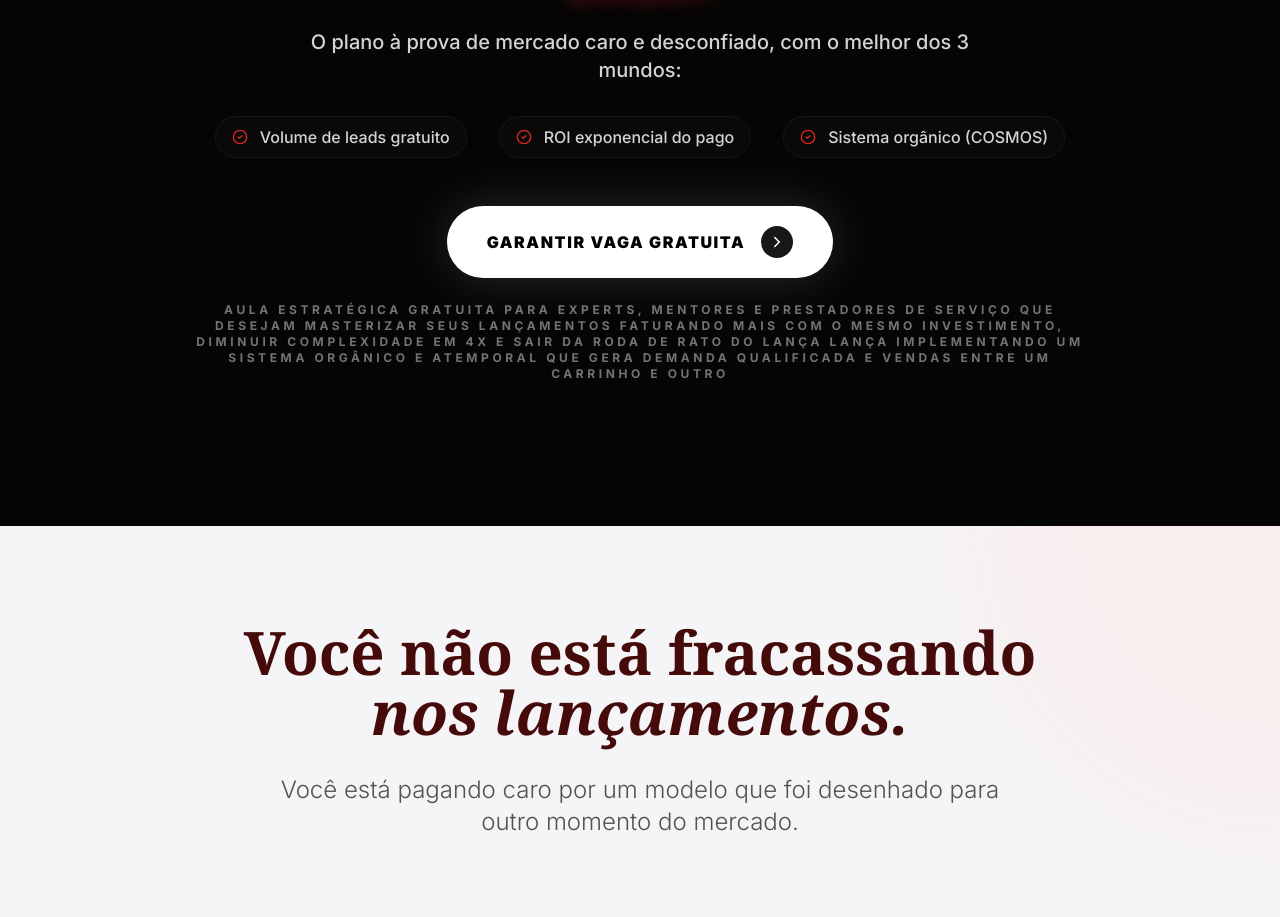
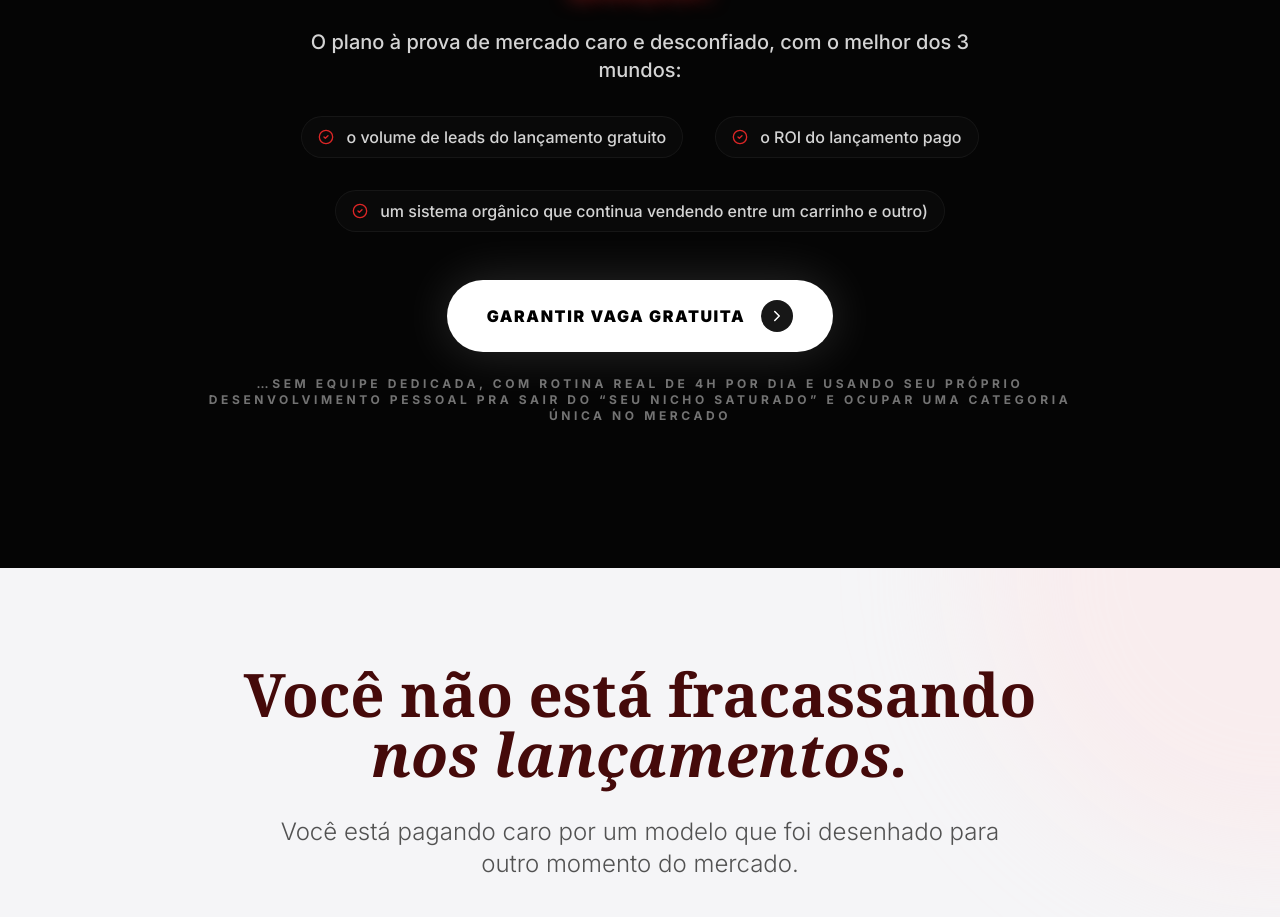
Before and after one commit to bilottefabiodev/PagCapturaLHT, a React (Vite) app: page / in a window 1280 px wide. Shown: the part 1034-1951 px from the top of the page. Built offline with nearby package versions, Linux system fonts and the light colour scheme; a web font is replaced by a local one.

Commit message:
Update Hero.tsx

```diff
--- a/components/Hero.tsx
+++ b/components/Hero.tsx
@@ -69,9 +69,9 @@ export const Hero: React.FC<HeroProps> = ({ onOpenModal }) => {
 
           <div className="flex flex-col md:flex-row flex-wrap justify-center gap-4 md:gap-8">
               {[
-                "Volume de leads gratuito",
-                "ROI exponencial do pago",
-                "Sistema orgânico (COSMOS)"
+                "o volume de leads do lançamento gratuito",
+                "o ROI do lançamento pago",
+                "um sistema orgânico que continua vendendo entre um carrinho e outro)"
               ].map((item, i) => (
                 <div key={i} className="flex items-center gap-3 text-neutral-300 text-sm md:text-base px-4 py-2 bg-white/[0.02] border border-white/[0.05] rounded-full justify-center">
                   <CheckCircle2 size={16} className="text-red-600 flex-shrink-0" />
@@ -94,10 +94,9 @@ export const Hero: React.FC<HeroProps> = ({ onOpenModal }) => {
               </button>
 
               <p className="text-neutral-500 text-[10px] md:text-xs uppercase tracking-[0.3em] font-bold">
-                 Aula estratégica gratuita para experts, mentores e prestadores de serviço que desejam
-            masterizar seus lançamentos faturando mais com o mesmo investimento, diminuir complexidade em 4x
-            e sair da roda de rato do lança lança implementando um sistema orgânico e atemporal que gera
-            demanda qualificada e vendas entre um carrinho e outro
+                 …sem equipe dedicada, com rotina real de 4h por dia
+e usando seu próprio desenvolvimento pessoal
+pra sair do “seu nicho saturado” e ocupar uma categoria única no mercado
               </p>
           </div>
         </div>
```
